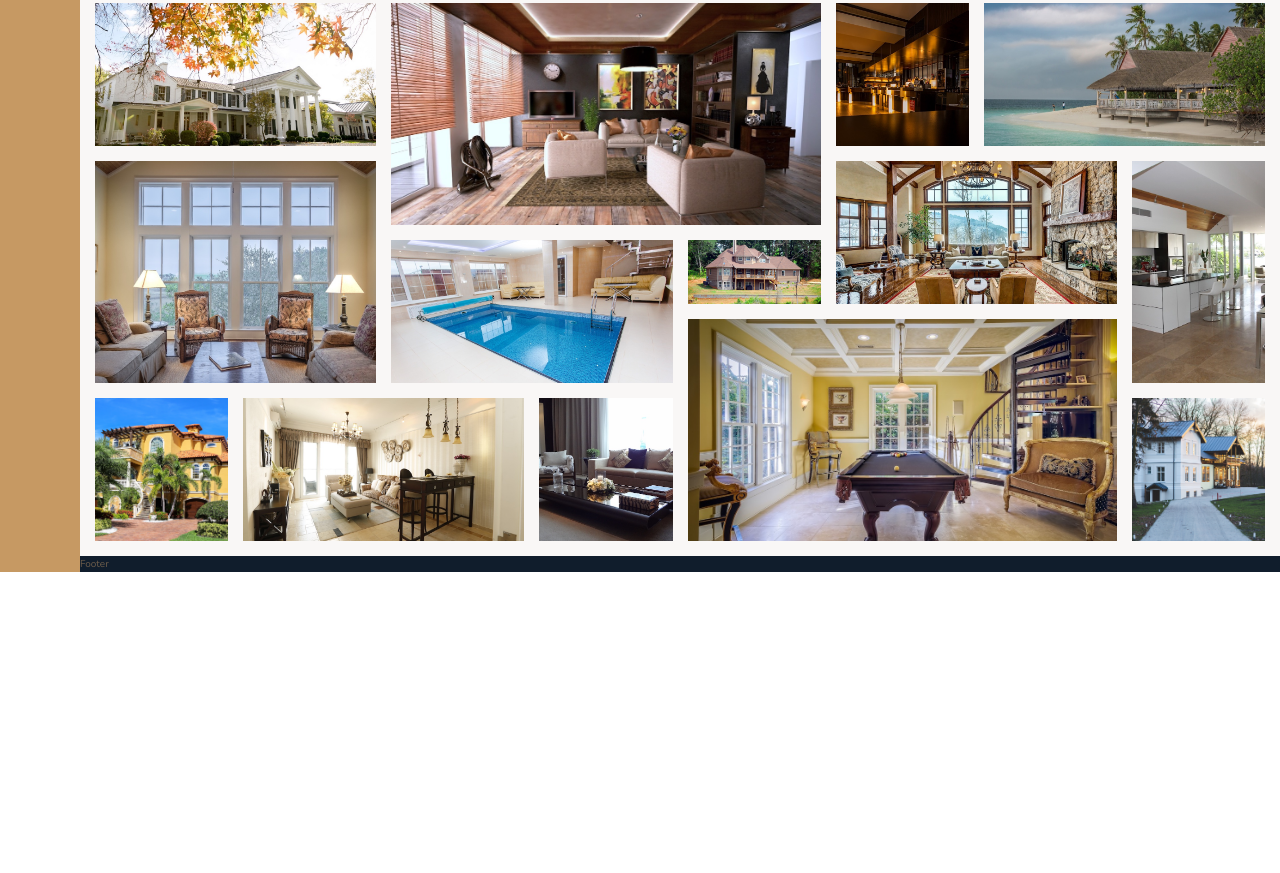
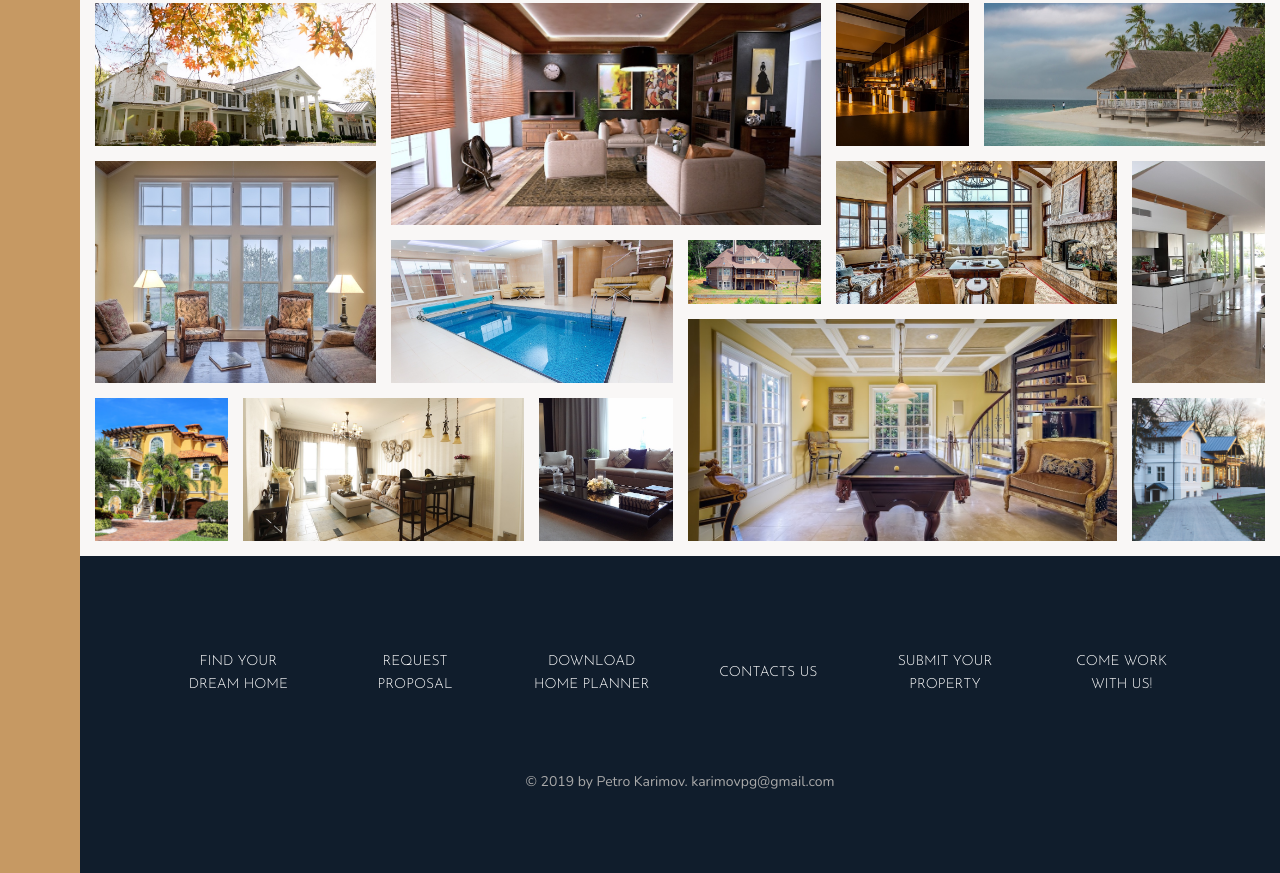
Before and after one commit to PittMadison/Nexter, a website: page index.html in a window 1280 px wide. Shown: the part 3142-4015 px from the top of the page. Before the commit the page ends 3714 px from the top, so only its background shows below. Drawn offline with nearby package versions, Linux system fonts and the light colour scheme.

Commit message:
footer section markup/styles added

```diff
--- a/index.html
+++ b/index.html
@@ -314,7 +314,15 @@
     </section>
 
     <footer class="footer">
-        Footer
+        <ul class="nav">
+            <li class="nav__item"><a href="#" class="nav__link">Find your dream home</a></li>
+            <li class="nav__item"><a href="#" class="nav__link">Request proposal</a></li>
+            <li class="nav__item"><a href="#" class="nav__link">Download home planner</a></li>
+            <li class="nav__item"><a href="#" class="nav__link">Contacts us</a></li>
+            <li class="nav__item"><a href="#" class="nav__link">Submit your property</a></li>
+            <li class="nav__item"><a href="#" class="nav__link">Come work with us!</a></li>
+        </ul>
+        <p class="copyright">&copy; 2019 by Petro Karimov. karimovpg@gmail.com</p>
     </footer>
 </body>
 
--- a/sass/_footer.scss
+++ b/sass/_footer.scss
@@ -1,4 +1,45 @@
 .footer {
     background-color: $color-secondary;
     grid-column: full-start / full-end;
+
+    padding: 8rem;
 }
+
+
+.nav {
+    list-style: none;
+
+    display: grid;
+    grid-template-columns: repeat(auto-fit, minmax(15rem, 1fr));
+    grid-gap: 2rem;
+    align-items: center;
+
+    &__link:link,
+    &__link:visited {
+        font-size: 1.4rem;
+        color: #fff;
+        text-decoration: none;
+        font-family: $font-display;
+        text-transform: uppercase;
+        text-align: center;
+        display: block;
+        padding: 1.5rem;
+        transition: all .2s;
+    }
+
+    &__link:hover,
+    &__link:active {
+        background-color: rgba(#fff, .05);
+        transform: translateY(-3px);
+    }
+}
+
+.copyright {
+    font-size: 1.4rem;
+    color: $color-grey-light-2;
+    margin-top: 6rem;
+    margin-right: auto;
+    margin-left: auto;
+    text-align: center;
+    width: 70%;
+}
```
Also changed, not shown: css/style.css.
